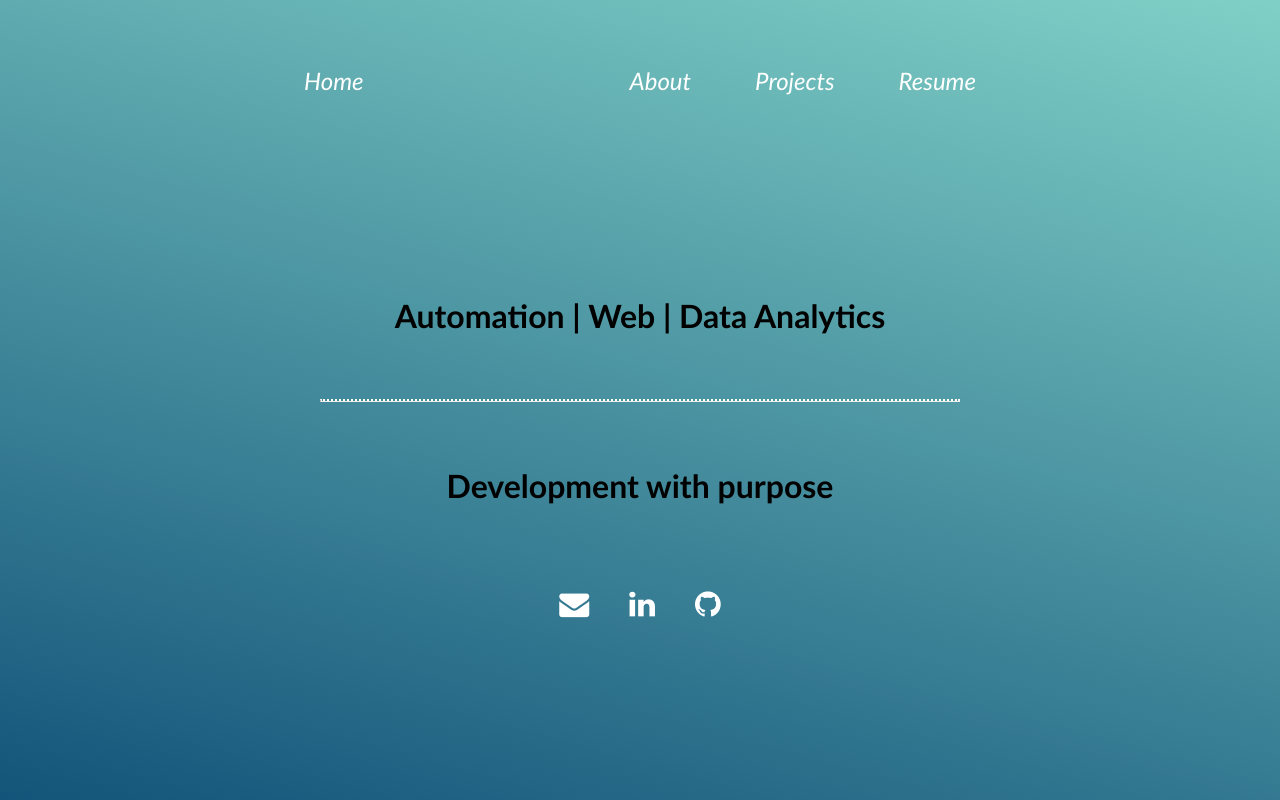
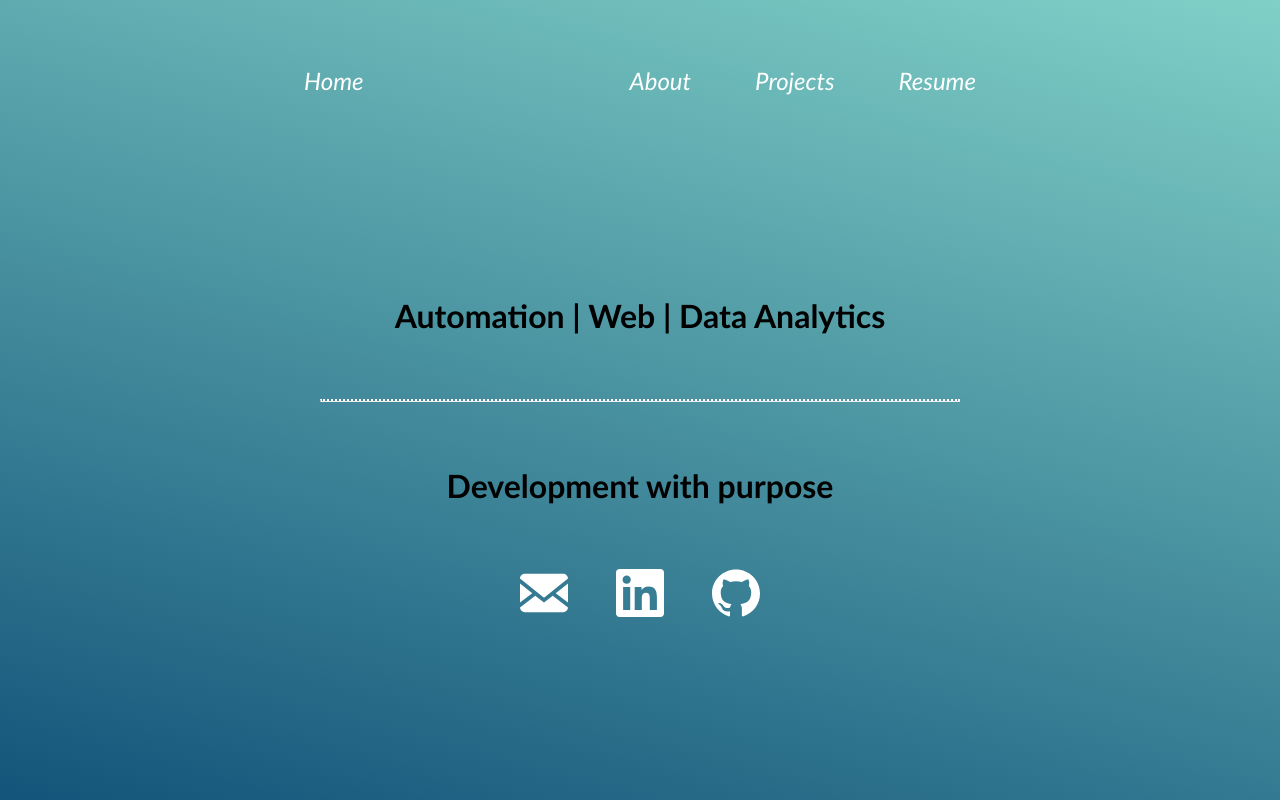
Before and after one commit to JustinKnueppel/PersonalWebsite, a React (Create React App) app: page / in a window 1280 px wide. Built offline with nearby package versions, Linux system fonts and the light colour scheme.

Commit message:
Switch to svg components

```diff
--- a/public/index.html
+++ b/public/index.html
@@ -4,7 +4,6 @@
     <meta charset="utf-8" />
     <meta name="viewport" content="width=device-width, initial-scale=1" />
     <meta name="theme-color" content="#000000" />
-    <link rel="stylesheet" href="https://cdnjs.cloudflare.com/ajax/libs/font-awesome/4.7.0/css/font-awesome.min.css">
     <title>Justin Knueppel</title>
   </head>
   <body>
--- a/src/components/Home.js
+++ b/src/components/Home.js
@@ -1,4 +1,7 @@
 import React from "react";
+import GithubIcon from "./icons/Github";
+import LinkedInIcon from "./icons/Linkedin";
+import EmailIcon from "./icons/Email";
 
 export default class Home extends React.Component {
   componentDidMount() {
@@ -12,13 +15,13 @@
         <h1 style={{ margin: "2em" }}>Development with purpose</h1>
         <div className="icons">
           <a href="mailto:justinknueppel@gmail.com">
-            <i className="fa fa-envelope" alt="Gmail" />
+            <EmailIcon />
           </a>
           <a href="https://www.linkedin.com/in/justin-knueppel-398266171">
-            <i className="fa fa-linkedin" alt="Linkedin" />
+            <LinkedInIcon />
           </a>
           <a href="https://www.github.com/JustinKnueppel">
-            <i className="fa fa-github" alt="Github" />
+            <GithubIcon />
           </a>
         </div>
       </div>
--- /dev/null
+++ b/src/components/icons/Email.js
@@ -0,0 +1,9 @@
+import React from "react";
+
+const Email = () => (
+  <svg xmlns="http://www.w3.org/2000/svg" viewBox="0 0 20 20">
+    <path d="M18 2a2 2 0 0 1 2 2v12a2 2 0 0 1-2 2H2a2 2 0 0 1-2-2V4c0-1.1.9-2 2-2h16zm-4.37 9.1L20 16v-2l-5.12-3.9L20 6V4l-10 8L0 4v2l5.12 4.1L0 14v2l6.37-4.9L10 14l3.63-2.9z" />
+  </svg>
+);
+
+export default Email;
--- /dev/null
+++ b/src/components/icons/Github.js
@@ -0,0 +1,10 @@
+import React from "react";
+
+const GithubIcon = () => (
+  <svg role="img" viewBox="0 0 24 24" xmlns="http://www.w3.org/2000/svg">
+    <title>GitHub icon</title>
+    <path d="M12 .297c-6.63 0-12 5.373-12 12 0 5.303 3.438 9.8 8.205 11.385.6.113.82-.258.82-.577 0-.285-.01-1.04-.015-2.04-3.338.724-4.042-1.61-4.042-1.61C4.422 18.07 3.633 17.7 3.633 17.7c-1.087-.744.084-.729.084-.729 1.205.084 1.838 1.236 1.838 1.236 1.07 1.835 2.809 1.305 3.495.998.108-.776.417-1.305.76-1.605-2.665-.3-5.466-1.332-5.466-5.93 0-1.31.465-2.38 1.235-3.22-.135-.303-.54-1.523.105-3.176 0 0 1.005-.322 3.3 1.23.96-.267 1.98-.399 3-.405 1.02.006 2.04.138 3 .405 2.28-1.552 3.285-1.23 3.285-1.23.645 1.653.24 2.873.12 3.176.765.84 1.23 1.91 1.23 3.22 0 4.61-2.805 5.625-5.475 5.92.42.36.81 1.096.81 2.22 0 1.606-.015 2.896-.015 3.286 0 .315.21.69.825.57C20.565 22.092 24 17.592 24 12.297c0-6.627-5.373-12-12-12" />
+  </svg>
+);
+
+export default GithubIcon;
--- /dev/null
+++ b/src/components/icons/Linkedin.js
@@ -0,0 +1,10 @@
+import React from "react";
+
+const LinkedIn = () => (
+  <svg role="img" viewBox="0 0 24 24" xmlns="http://www.w3.org/2000/svg">
+    <title>LinkedIn icon</title>
+    <path d="M20.447 20.452h-3.554v-5.569c0-1.328-.027-3.037-1.852-3.037-1.853 0-2.136 1.445-2.136 2.939v5.667H9.351V9h3.414v1.561h.046c.477-.9 1.637-1.85 3.37-1.85 3.601 0 4.267 2.37 4.267 5.455v6.286zM5.337 7.433c-1.144 0-2.063-.926-2.063-2.065 0-1.138.92-2.063 2.063-2.063 1.14 0 2.064.925 2.064 2.063 0 1.139-.925 2.065-2.064 2.065zm1.782 13.019H3.555V9h3.564v11.452zM22.225 0H1.771C.792 0 0 .774 0 1.729v20.542C0 23.227.792 24 1.771 24h20.451C23.2 24 24 23.227 24 22.271V1.729C24 .774 23.2 0 22.222 0h.003z" />
+  </svg>
+);
+
+export default LinkedIn;
--- a/src/index.scss
+++ b/src/index.scss
@@ -12,10 +12,6 @@
   text-decoration: none;
 }
 
-a:visited {
-  color: inherit;
-}
-
 html,
 body,
 #root {
@@ -25,6 +21,22 @@
 .container {
   height: 100%;
   background-image: linear-gradient(15deg, #13547a 0%, #80d0c7 100%);
+}
+
+.icons {
+  display: flex;
+  flex-direction: row;
+  width: 15em;
+  margin: 0 auto;
+  justify-content: space-between;
+  a {
+    width: 3em;
+    height: 3em;
+    display: block;
+  }
+  svg {
+    fill: white;
+  }
 }
 
 .nav-bar {
@@ -73,21 +85,18 @@
   h3 {
     color: silver;
   }
+
+  a {
+    color: white;
+    text-decoration: underline;
+  }
+
+  a:visited {
+    color: inherit;
+  }
 }
 
 p {
   padding-top: 1em;
   padding-bottom: 1em;
-
-  a {
-    text-decoration: underline;
-  }
 }
-
-.fa {
-  padding: 20px;
-  font-size: 30px;
-  text-align: center;
-  text-decoration: none;
-  color: white;
-}
```
